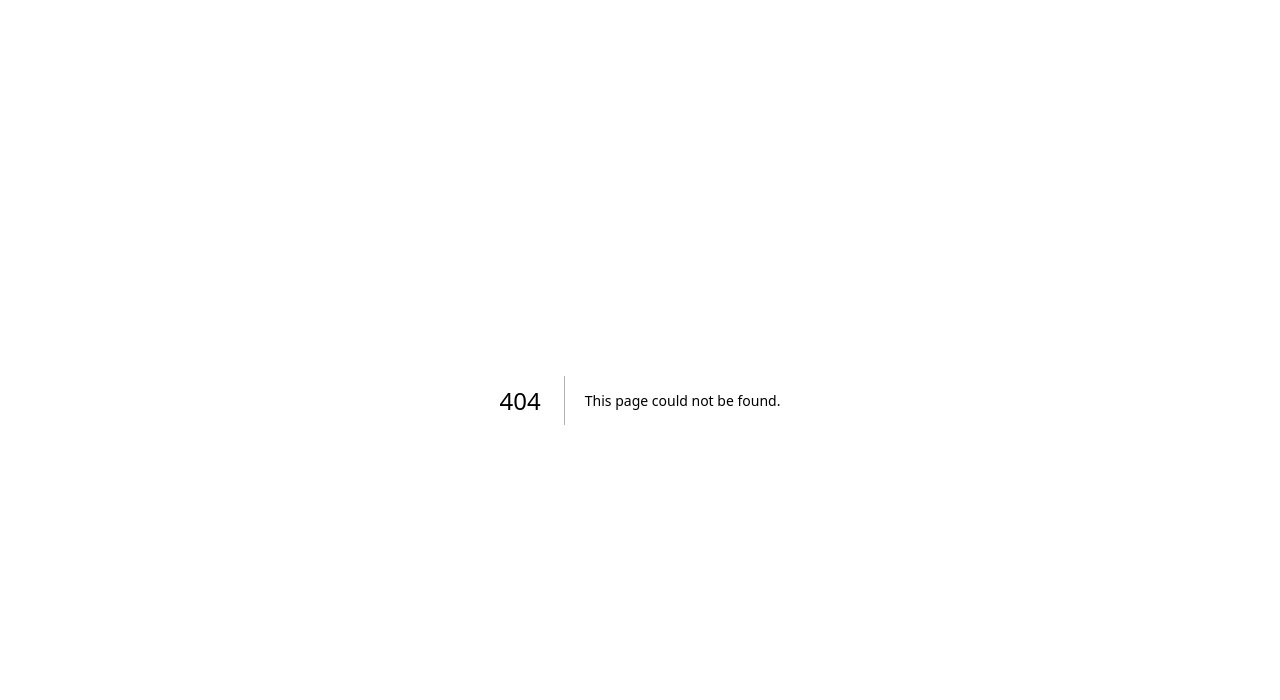
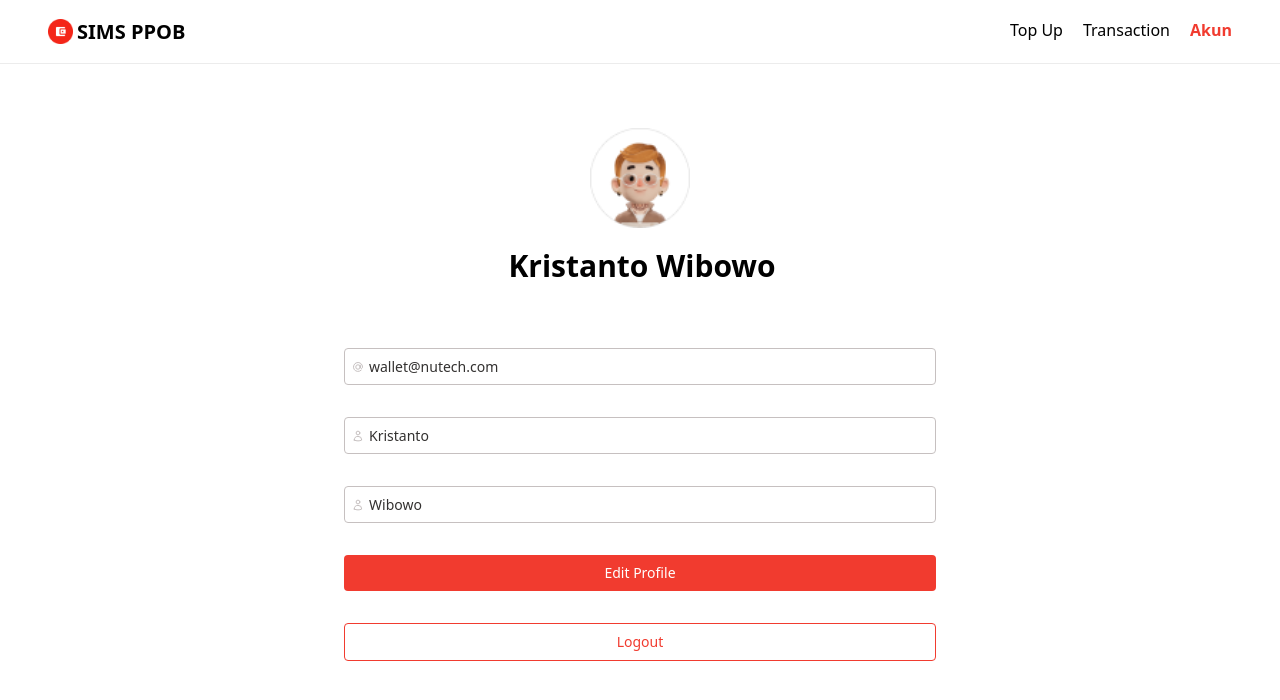
Before and after one commit to raprayoga/sims_ppob-rafieachmadprayoga, a Next.js app: page /account in a window 1280 px wide. Before the commit this address had no page. Shown: the top 700 px of the page. Built offline with nearby package versions, Linux system fonts and the light colour scheme.

Commit message:
feat(page): create page account ui

```diff
--- /dev/null
+++ b/src/components/modules/Account/AccountProfile.tsx
@@ -0,0 +1,72 @@
+import React from "react";
+import { cn } from "@/utils";
+import { Input, InputGroup } from "@/components/elements/InputGroup";
+import { AtSymbolIcon, UserIcon } from "@heroicons/react/24/outline";
+import Button from "@/components/elements/Button";
+import Image from "next/image";
+import profilePhoto from "@/assets/images/illustration/Profile-Photo.png";
+
+export function AccountProfile({
+  className,
+  ...props
+}: React.HTMLAttributes<HTMLDivElement>) {
+  const profile = {
+    email: "wallet@nutech.com",
+    first_name: "Kristanto",
+    last_name: "Wibowo",
+  };
+
+  return (
+    <div {...props} className={cn("text-center w-1/2 mx-auto", className)}>
+      <div className="flex flex-col items-center justify-center mb-16">
+        <Image
+          src={profilePhoto}
+          alt="logo"
+          width={100}
+          height={100}
+          className="w-[100px] h-[100px]"
+        />
+        <h2 className="ml-1 text-3xl text-center font-semibold mt-5">
+          {profile.first_name + " " + profile.last_name}
+        </h2>
+      </div>
+
+      <div>
+        <InputGroup className="w-full">
+          <AtSymbolIcon className="absolute left-2 right-auto w-3 stroke-2 text-gray" />
+          <Input name="email" className="pl-6" value={profile.email} readOnly />
+        </InputGroup>
+
+        <InputGroup className="w-full mt-8">
+          <UserIcon className="absolute left-2 right-auto w-3 stroke-2 text-gray" />
+          <Input
+            name="first_name"
+            placeholder="nama depan"
+            className="pl-6"
+            value={profile.first_name}
+            readOnly
+          />
+        </InputGroup>
+
+        <InputGroup className="w- mt-8">
+          <UserIcon className="absolute left-2 right-auto w-3 stroke-2 text-gray" />
+          <Input
+            name="last_name"
+            placeholder="nama belakang"
+            className="pl-6"
+            value={profile.last_name}
+            readOnly
+          />
+        </InputGroup>
+
+        <Button theme="primary" className="w-full mt-8">
+          Edit Profile
+        </Button>
+
+        <Button theme="primary" variant="ghost" className="w-full mt-8">
+          Logout
+        </Button>
+      </div>
+    </div>
+  );
+}
--- /dev/null
+++ b/src/components/modules/Account/index.ts
@@ -0,0 +1,3 @@
+import { AccountProfile } from "./AccountProfile";
+
+export default AccountProfile;
--- a/src/components/modules/Header/Header.tsx
+++ b/src/components/modules/Header/Header.tsx
@@ -49,9 +49,9 @@ const Header = React.forwardRef<
             Transaction
           </Link>
           <Link
-            href="/akun"
+            href="/account"
             className={
-              router.pathname === "/akun" ? "text-primary font-bold" : ""
+              router.pathname === "/account" ? "text-primary font-bold" : ""
             }
           >
             Akun
--- /dev/null
+++ b/src/components/templates/Account.tsx
@@ -0,0 +1,13 @@
+import React from "react";
+import DefaultLayout from "../layouts/DefaultLayout";
+import AccountProfile from "../modules/Account";
+
+export default function Account() {
+  return (
+    <DefaultLayout>
+      <div className="max-w-[1280px] mx-auto mt-32 pb-20">
+        <AccountProfile />
+      </div>
+    </DefaultLayout>
+  );
+}
--- /dev/null
+++ b/src/pages/account.tsx
@@ -0,0 +1,6 @@
+import React from "react";
+import Account from "@/components/templates/Account";
+
+export default function AccountPage() {
+  return <Account />;
+}
```
Also changed, not shown: 1 other file (tests, documents, lock files or other folders).
